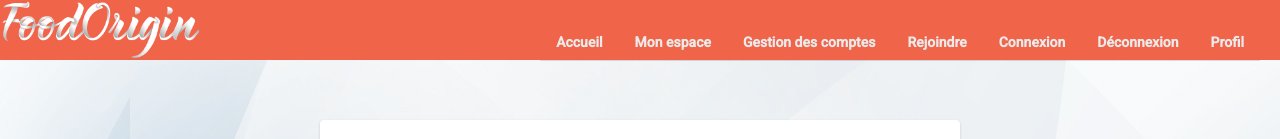
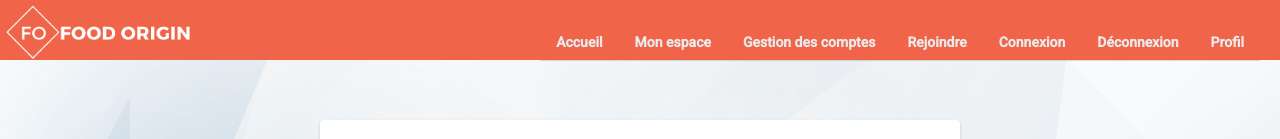
Before and after one commit to Ariaque/foodoriginFront, an Angular app: page /accueil in a window 1280 px wide. Shown: the top 139 px of the page. Built offline with nearby package versions, Linux system fonts and the light colour scheme.

Commit message:
New_logo

```diff
--- a/src/app/_components/topbar/topbar.component.html
+++ b/src/app/_components/topbar/topbar.component.html
@@ -1,7 +1,7 @@
 <!-- Toolbar -->
 <div class="toolbar" role="banner">
 
-  <img src="assets/images/logo.png" class="left_img">
+  <img src="assets/images/logofo.png" class="left_img">
 
   <nav mat-tab-nav-bar class="topnav">
 <!--    <a mat-tab-link-->
```
Also changed, not shown: src/assets/images/logofo.png (added).
